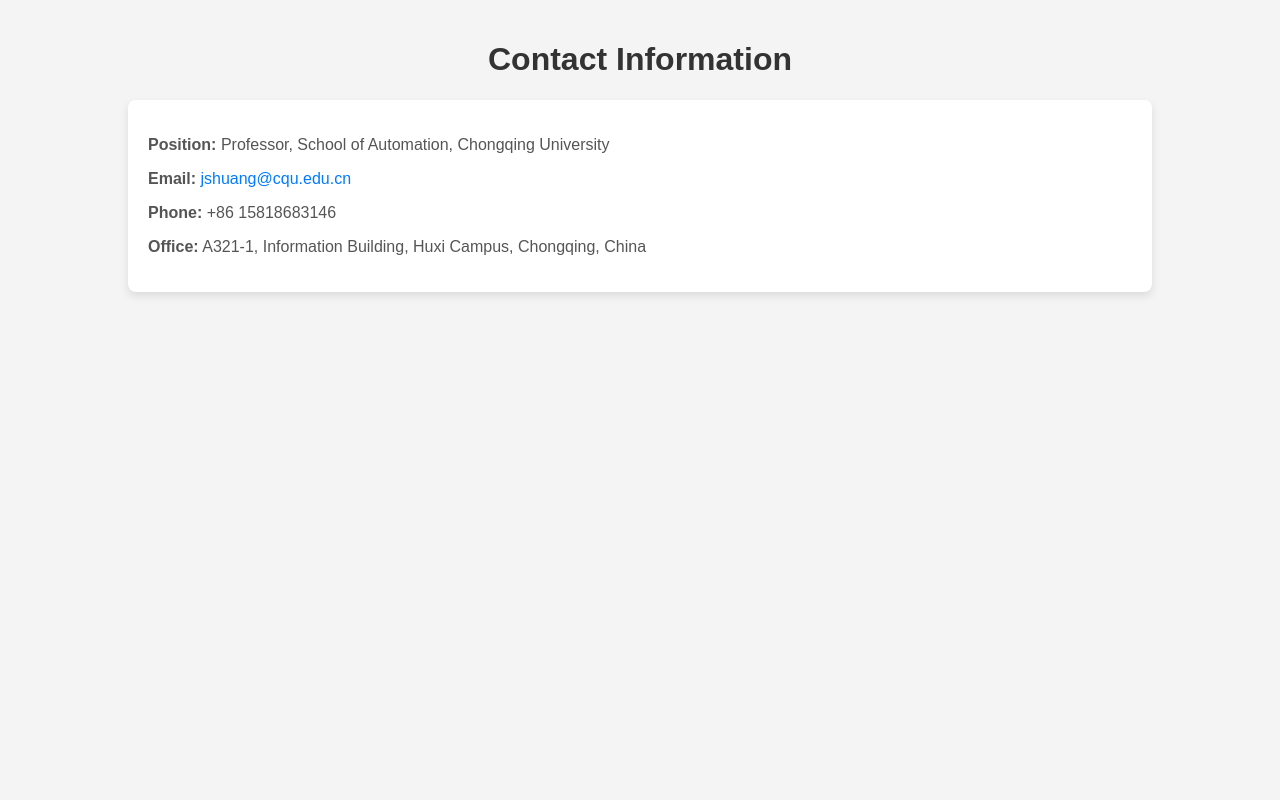
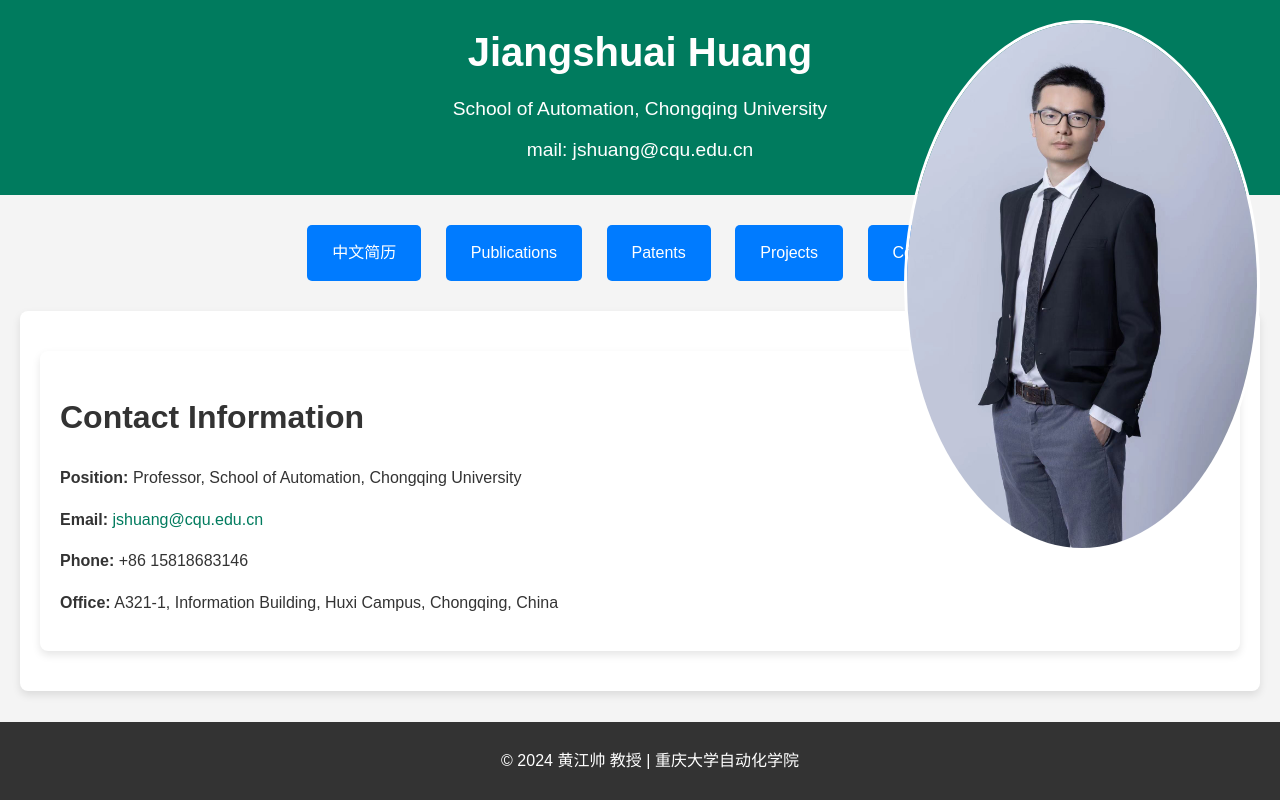
Before and after one commit to JSHuangCQU/Huang, a plain HTML site: page contact.html in a window 1280 px wide. Drawn offline with Linux system fonts and the light colour scheme.

Commit message:
Update contact.html

```diff
--- a/contact.html
+++ b/contact.html
@@ -1,46 +1,141 @@
 <!DOCTYPE html>
-<html lang="en">
+<html lang="zh-CN">
 <head>
     <meta charset="UTF-8">
     <meta name="viewport" content="width=device-width, initial-scale=1.0">
-    <title>Contact</title>
+    <meta http-equiv="X-UA-Compatible" content="ie=edge">
+    <title>黄江帅 教授 - 重庆大学</title>
     <style>
         body {
-            font-family: Arial, sans-serif;
+            font-family: 'Arial', sans-serif;
+            line-height: 1.6;
+            background-color: #f4f4f4;
+            color: #333;
             margin: 0;
             padding: 0;
-            background-color: #f4f4f4;
         }
+
+        /* Header styles */
+        header {
+            background-color: #007b5e;
+            color: white;
+            padding: 20px;
+            text-align: center;
+        }
+        header h1 {
+            font-size: 2.5em;
+            margin: 0;
+        }
+        header p {
+            font-size: 1.2em;
+            margin: 10px 0;
+        }
+
+        /* Profile photo position - top-right corner */
+        .profile-photo {
+            position: absolute; /* Changed from fixed to absolute */
+            top: 20px;  /* Adjust the distance from the top */
+            right: 20px;  /* Adjust the distance from the right */
+            width: 350px; /* Adjust the size of your photo */
+            height: auto;
+            border-radius: 50%; /* Makes the photo circular */
+            border: 3px solid #fff; /* Optional: adds a white border around the photo */
+        }
+
+        /* Main content container */
         .container {
-            width: 80%;
-            margin: 0 auto;
+            max-width: 1200px;
+            margin: 20px auto;
             padding: 20px;
-        }
-        h1 {
-            text-align: center;
-            color: #333;
-        }
-        .contact-info {
-            background-color: #fff;
-            padding: 20px;
+            background-color: white;
             border-radius: 8px;
             box-shadow: 0 4px 8px rgba(0, 0, 0, 0.1);
         }
-        .contact-info p {
-            font-size: 16px;
-            color: #555;
+
+        .section-title {
+            font-size: 1.8em;
+            margin-bottom: 10px;
+            color: #007b5e;
         }
-        .contact-info a {
-            color: #007bff;
+
+        .section-content {
+            font-size: 1.1em;
+            margin-bottom: 20px;
+        }
+
+        .section-content ul {
+            padding-left: 20px;
+        }
+
+        .section-content li {
+            margin-bottom: 10px;
+        }
+
+        footer {
+            text-align: center;
+            padding: 10px;
+            background-color: #333;
+            color: white;
+            position: fixed;
+            width: 100%;
+            bottom: 0;
+        }
+
+        a {
+            color: #007b5e;
             text-decoration: none;
         }
-        .contact-info a:hover {
+        a:hover {
             text-decoration: underline;
+        }
+                /* Styling for the button container */
+        .button-container {
+            text-align: center; /* Center the buttons */
+            margin-top: 20px;
+        }
+
+        /* Styling for the buttons */
+        .button {
+            display: inline-block; /* Make the buttons inline */
+            margin: 10px; /* Add space between buttons */
+            padding: 15px 25px; /* Increase padding for larger buttons */
+            font-size: 16px; /* Increase font size for better readability */
+            text-decoration: none; /* Remove underline from links */
+            color: white; /* Text color */
+            background-color: #007BFF; /* Button background color (blue) */
+            border-radius: 5px; /* Rounded corners */
+            transition: background-color 0.3s ease, transform 0.2s ease; /* Add hover effects */
+        }
+
+        /* Hover effect for buttons */
+        .button:hover {
+            background-color: #0056b3; /* Darker blue on hover */
+            transform: scale(1.1); /* Slightly enlarge on hover */
         }
     </style>
 </head>
 <body>
 
+    <!-- Your Profile Picture -->
+    <img src="hjs.jpg" alt="黄江帅" class="profile-photo">
+
+    <!-- Header -->
+    <header>
+        <h1>Jiangshuai Huang</h1>
+        <p>School of Automation, Chongqing University</p>
+        <p>mail: jshuang@cqu.edu.cn</p>
+    </header>
+
+    <div class="button-container">
+        <a href="Chinese.html" class="button">中文简历</a>
+        <a href="publications.html" class="button">Publications</a>
+        <a href="patents.html" class="button">Patents</a>
+        <a href="projects.html" class="button">Projects</a>
+        <a href="contact.html" class="button">Contact</a>
+    </div>
+
+    <!-- Main Content -->
+    <div class="container">
 <div class="container">
     <h1>Contact Information</h1>
     <div class="contact-info">
@@ -50,6 +145,9 @@
         <p><strong>Office:</strong> A321-1, Information Building, Huxi Campus, Chongqing, China</p>
     </div>
 </div>
-
+    </div>
+    <footer>
+        <p>&copy; 2024 黄江帅 教授 | 重庆大学自动化学院</p>
+    </footer>
 </body>
 </html>
```
